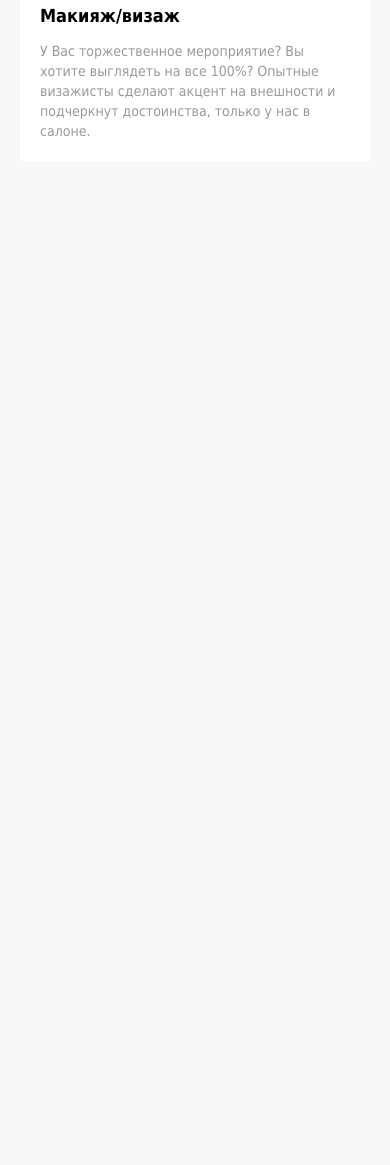
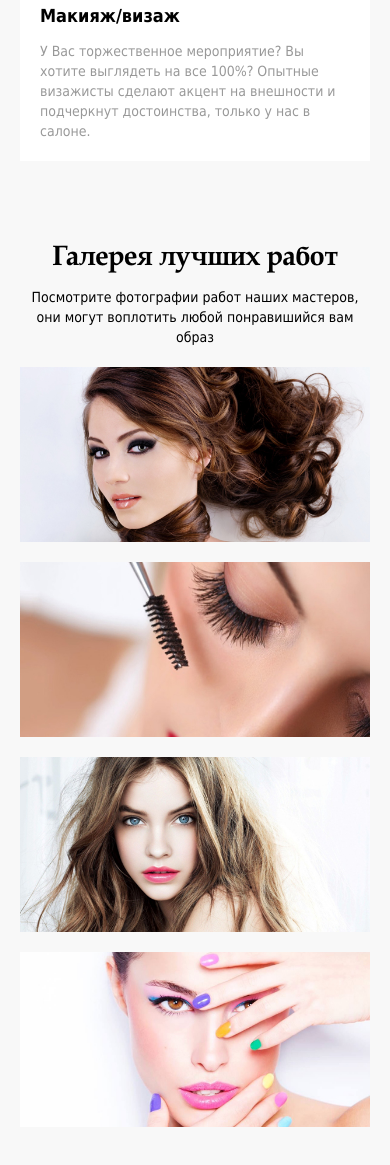
Before and after one commit to DrannikovVladimir/beautySalon, a website: page source/index.html in a window 390 px wide. Shown: the part 2936-4101 px from the top of the page. Before the commit the page ends 3177 px from the top, so only its background shows below. Drawn offline with Linux system fonts and the light colour scheme; files whose address does not match are found by name.

Commit message:
Сверстал галерею. Сделал адаптив

```diff
--- a/source/index.html
+++ b/source/index.html
@@ -106,6 +106,47 @@
         </ul>
       </div>
     </section>
+
+    <section class="gallery">
+      <div class="container">
+        <h2 class="gallery__title">Галерея лучших работ</h2>
+        <p class="gallery__subtitle">Посмотрите фотографии работ наших мастеров, они могут воплотить любой понравишийся вам образ</p>
+        <ul class="gallery__list gallery-list">
+          <li class="gallery-list__item">
+            <a class="gallery-list__link" href="gallery.html">
+              <picture>
+                <source media="(max-width: 960px)" srcset="img/gallery1-mobile.jpg">
+                <img class="gallery-list__image gallery-list__image--1" src="img/gallery1.jpg" alt="Причёска" width="620">
+              </picture>
+            </a>
+          </li>
+          <li class="gallery-list__item">
+            <a class="gallery-list__link" href="gallery.html">
+              <picture>
+                <source media="(max-width: 960px)" srcset="img/gallery2-mobile.jpg">
+                <img class="gallery-list__image gallery-list__image--2" src="img/gallery2.jpg" alt="Ресницы" width="300">
+              </picture>
+            </a>
+          </li>
+          <li class="gallery-list__item">
+            <a class="gallery-list__link" href="gallery.html">
+              <picture>
+                <source media="(max-width: 960px)" srcset="img/gallery3-mobile.jpg">
+                <img class="gallery-list__image gallery-list__image--3" src="img/gallery3.jpg" alt="Образ" width="460">
+              </picture>
+            </a>
+          </li>
+          <li class="gallery-list__item">
+            <a class="gallery-list__link" href="gallery.html">
+              <picture>
+                <source media="(max-width: 960px)" srcset="img/gallery4-mobile.jpg">
+                <img class="gallery-list__image gallery-list__image--4" src="img/gallery4.jpg" alt="Маникюр" width="460">
+              </picture>
+            </a>
+          </li>
+        </ul>
+      </div>
+    </section>
   </main>
 
   <script src="js/menu.js"></script>
--- /dev/null
+++ b/source/sass/blocks/gallery-list.scss
@@ -0,0 +1,76 @@
+.gallery-list {
+  display: flex;
+  flex-wrap: wrap;
+  justify-content: center;
+  margin: 0;
+  padding: 0;
+
+  list-style: none;
+}
+
+.gallery-list__item {
+  margin-right: 40px;
+  margin-bottom: 40px;
+
+  &:nth-child(2n) {
+    margin-right: 0;
+  }
+}
+
+.gallery-list__link {
+  position: relative;
+  display: block;
+
+  &:hover {
+    &::before {
+      content: '';
+
+      position: absolute;
+      top: 0;
+      right: 0;
+      bottom: 0;
+      left: 0;
+
+      width: 100%;
+      height: 100%;
+
+      background-color: #000000;
+      opacity: 0.4;
+    }
+  }
+}
+
+.gallery-list__image {
+  vertical-align: middle;
+}
+
+@media (max-width: 1200px) {
+  .gallery-list__image {
+    &--1 {
+      width: 540px;
+    }
+
+    &--2 {
+      width: 259px;
+    }
+
+    &--3 {
+      width: 400px;
+    }
+
+    &--4 {
+      width: 400px;
+    }
+  }
+}
+
+@media (max-width: 960px) {
+  .gallery-list__item {
+    margin: 0;
+    margin-bottom: 20px;
+  }
+
+  .gallery-list__image {
+    width: 600px;
+  }
+}
--- /dev/null
+++ b/source/sass/blocks/gallery.scss
@@ -0,0 +1,44 @@
+.gallery {
+  margin-bottom: 120px;
+}
+
+.gallery__title {
+  margin: 0;
+  margin-bottom: 10px;
+
+  @include Cormorant_bold();
+  text-align: center;
+}
+
+.gallery__subtitle {
+  margin: 0;
+  margin-bottom: 40px;
+
+  text-align: center;
+}
+
+@media (max-width: 1200px) {
+  .gallery {
+    margin-bottom: 80px;
+  }
+}
+
+@media (max-width: 960px) {
+  .gallery {
+    margin-bottom: 40px;
+  }
+}
+
+@media (max-width: 550px) {
+  .gallery__title {
+    font-size: 28px;
+    line-height: 36px;
+  }
+
+  .gallery__subtitle {
+    margin-bottom: 20px;
+
+    font-size: 14px;
+    line-height: 20px;
+  }
+}
--- a/source/sass/style.scss
+++ b/source/sass/style.scss
@@ -12,3 +12,5 @@
 @import "blocks/services.scss";
 @import "blocks/service-list.scss";
 @import "blocks/service.scss";
+@import "blocks/gallery.scss";
+@import "blocks/gallery-list.scss";
```
Also changed, not shown: source/css/style.css, source/img/gallery1-mobile.jpg (added), source/img/gallery1.jpg (added), source/img/gallery2-mobile.jpg (added), source/img/gallery2.jpg (added), source/img/gallery3-mobile.jpg (added), source/img/gallery3.jpg (added), source/img/gallery4-mobile.jpg (added), source/img/gallery4.jpg (added).
